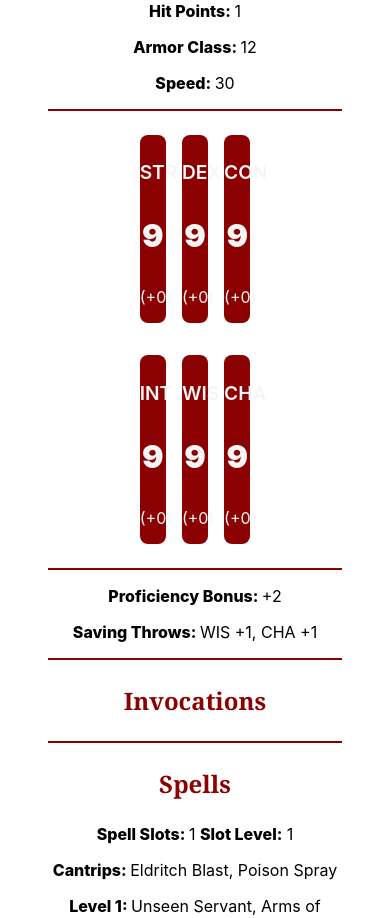
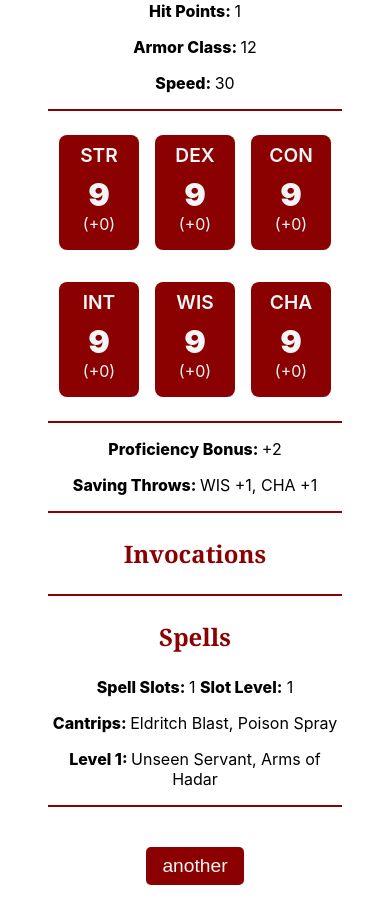
Before and after one commit to AcmeCat/Warlocks, a React (Create React App) app: page / in a window 390 px wide. Shown: the part 1100-2018 px from the top of the page. Built offline with nearby package versions, Linux system fonts and the light colour scheme.

Commit message:
bug fix : attribute containers compress too much on small screens

```diff
--- a/src/App.css
+++ b/src/App.css
@@ -93,9 +93,10 @@ h3 {
   color: darkred;
 }
 
-h4 {
+.attribute-name {
   font-size: 1.2rem;
   font-weight: 600;
+  margin: 0.5rem 0;
 }
 
 /* attributes */
@@ -111,13 +112,18 @@ h4 {
   background-color: darkred;
   color: whitesmoke;
   width: 10%;
-  max-width: 10rem;
+  max-width: 7rem;
+  min-width: 5rem;
   border-radius: 0.5rem;
 }
 
 .attribute .value {
   font-size: 2rem;
   font-weight: 900;
+}
+
+.attribute .modifier {
+  margin-bottom: 1rem;
 }
 
 /* footer */
--- a/src/Components/Attributes.js
+++ b/src/Components/Attributes.js
@@ -6,36 +6,36 @@ function Attributes({att}) {
         <div>
             <div className='attribute-flex'>
                 <div className='attribute'>
-                    <h4>STR</h4>
-                    <p className='value'>{att.STR.value}</p>
-                    <p>({modString(att.STR.mod)})</p>
+                    <div className='attribute-name'>STR</div>
+                    <div className='value'>{att.STR.value}</div>
+                    <div className='modifier'>({modString(att.STR.mod)})</div>
                 </div>
                 <div className='attribute'>
-                    <h4>DEX</h4>
-                    <p className='value'>{att.DEX.value}</p>
-                    <p>({modString(att.DEX.mod)})</p>
+                    <div className='attribute-name'>DEX</div>
+                    <div className='value'>{att.DEX.value}</div>
+                    <div className='modifier'>({modString(att.DEX.mod)})</div>
                 </div>
                 <div className='attribute'>
-                    <h4>CON</h4>
-                    <p className='value'>{att.CON.value}</p>
-                    <p>({modString(att.CON.mod)})</p>
+                    <div className='attribute-name'>CON</div>
+                    <div className='value'>{att.CON.value}</div>
+                    <div className='modifier'>({modString(att.CON.mod)})</div>
                 </div>
             </div>
             <div className='attribute-flex'>
                 <div className='attribute'>
-                    <h4>INT</h4>
-                    <p className='value'>{att.INT.value}</p>
-                    <p>({modString(att.INT.mod)})</p>
+                    <div className='attribute-name'>INT</div>
+                    <div className='value'>{att.INT.value}</div>
+                    <div className='modifier'>({modString(att.INT.mod)})</div>
                 </div>
                 <div className='attribute'>
-                    <h4>WIS</h4>
-                    <p className='value'>{att.WIS.value}</p>
-                    <p>({modString(att.WIS.mod)})</p>
+                    <div className='attribute-name'>WIS</div>
+                    <div className='value'>{att.WIS.value}</div>
+                    <div className='modifier'>({modString(att.WIS.mod)})</div>
                 </div>
                 <div className='attribute'>
-                    <h4>CHA</h4>
-                    <p className='value'>{att.CHA.value}</p>
-                    <p>({modString(att.CHA.mod)})</p>
+                    <div className='attribute-name'>CHA</div>
+                    <div className='value'>{att.CHA.value}</div>
+                    <div className='modifier'>({modString(att.CHA.mod)})</div>
                 </div>
             </div>
         </div>
```
